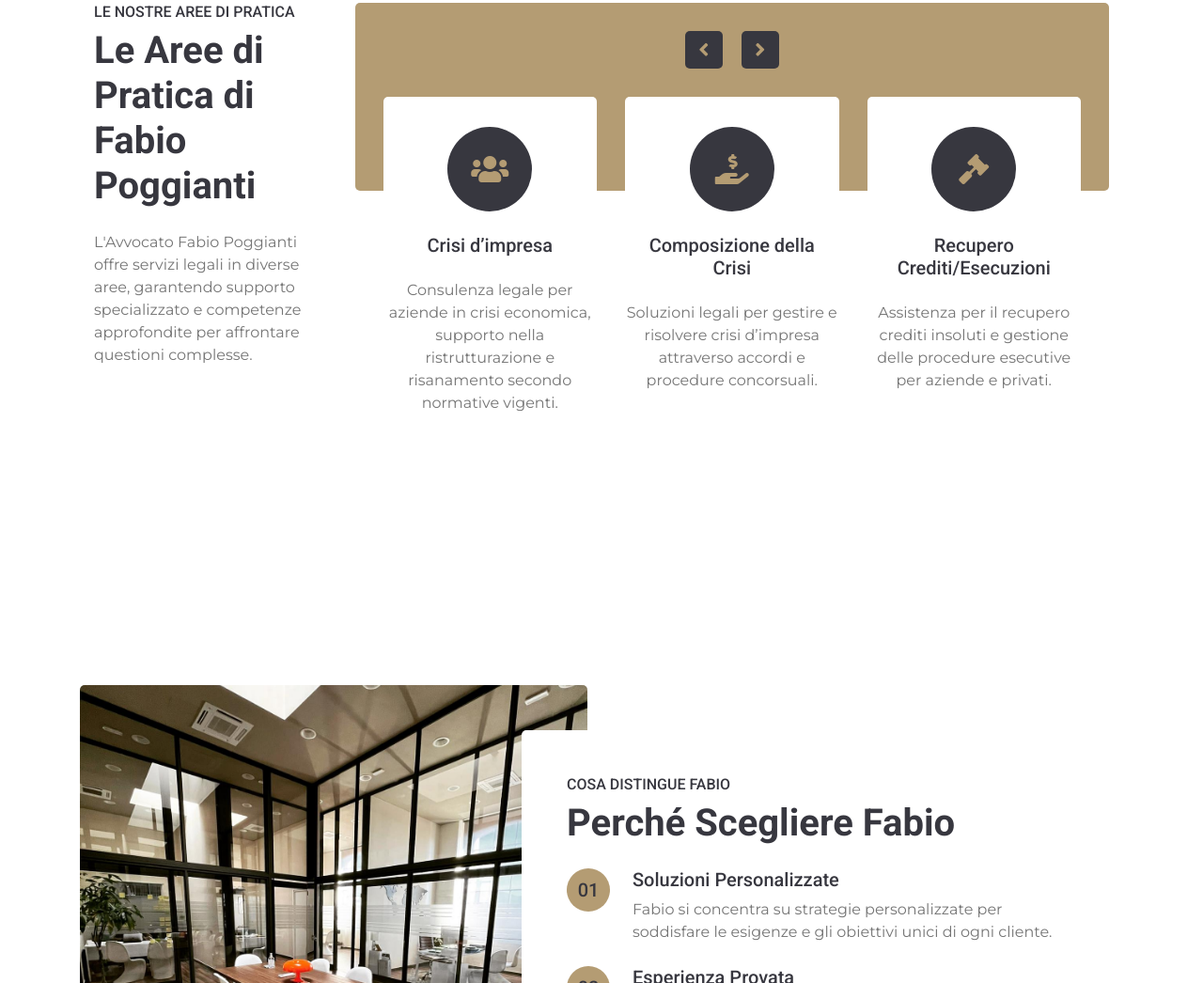
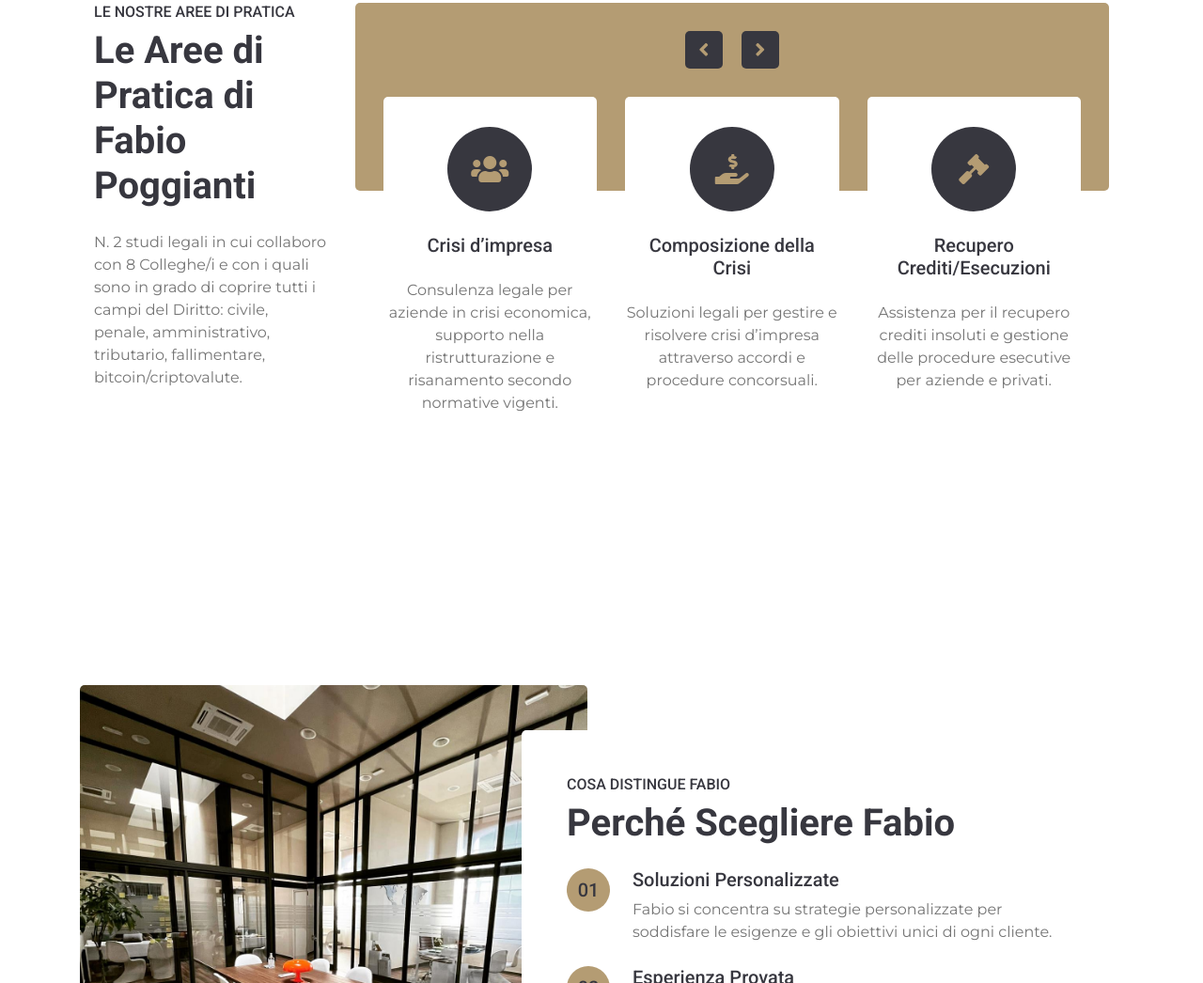
Before and after one commit to Lucatonello/lawyer-website, a plain HTML site: page index.html in a window 1280 px wide. Shown: the part 1845-2891 px from the top of the page at 94% size. Drawn offline with nearby package versions, Linux system fonts and the light colour scheme.

Commit message:
final version

```diff
--- a/index.html
+++ b/index.html
@@ -4,7 +4,7 @@
 <head>
     <meta charset="utf-8">
     <title>Fabio Poggianti</title>
-    <link rel="icon" href="./img/lawicon.jfif" type="image/x-icon">
+    <link rel="icon" href="https://www.creativefabrica.com/wp-content/uploads/2021/03/28/Law-firm-lawyer-logo-template-Graphics-10046812-1-1-580x386.jpg" type="image/x-icon">
     <meta content="width=device-width, initial-scale=1.0" name="viewport">
     <meta content="Free HTML Templates" name="keywords">
     <meta content="Free HTML Templates" name="description">
@@ -145,7 +145,7 @@
                             <div class="col-lg-3">
                                 <h6 class="text-uppercase">Le Nostre Aree di Pratica</h6>
                                 <h1 class="mb-4">Le Aree di Pratica di Fabio Poggianti</h1>
-                                <p>L'Avvocato Fabio Poggianti offre servizi legali in diverse aree, garantendo supporto specializzato e competenze approfondite per affrontare questioni complesse.</p>
+                                <p>N. 2 studi legali in cui collaboro con 8 Colleghe/i e con i quali sono in grado di coprire tutti i campi del Diritto: civile, penale, amministrativo, tributario, fallimentare, bitcoin/criptovalute.</p>
                             </div>
                             <div class="col-lg-9 pt-5 pt-lg-0">
                                 <div class="bg-primary rounded" style="height: 200px;"></div>
```
Also changed, not shown: service.html (+1 -1 lines).
